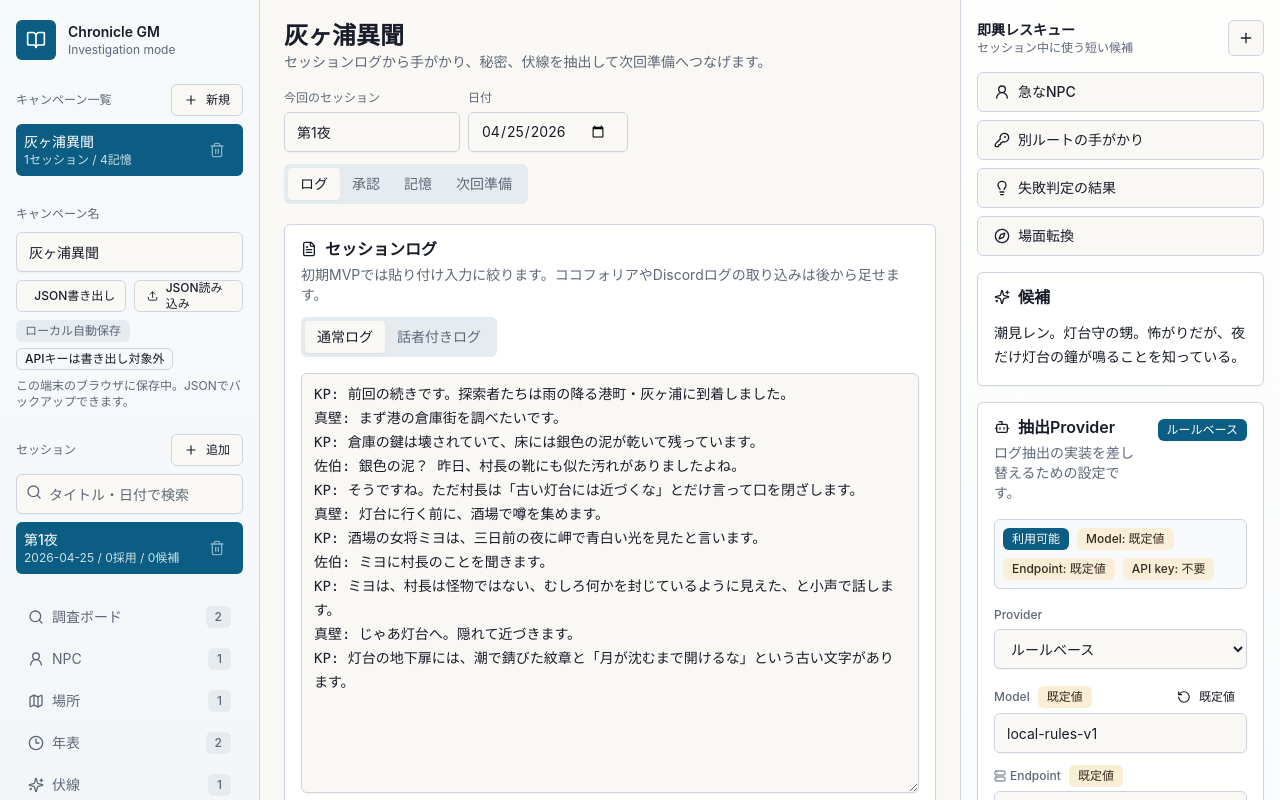
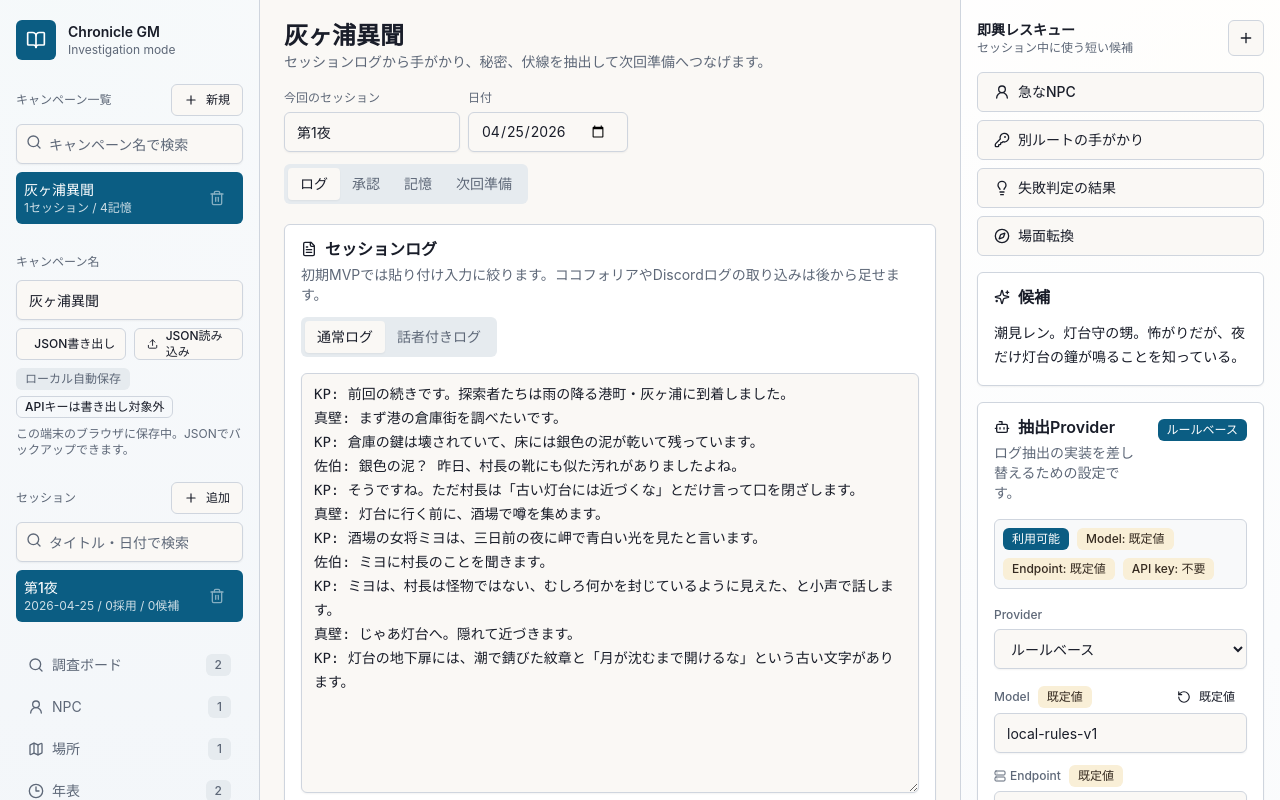
Before and after one commit to Kota-Ohno/trpg-gm-copilot, a React (Vite) app: page / in a window 1280 px wide. Shown: the top 800 px of the page. Built offline with nearby package versions, Linux system fonts and the light colour scheme.

Commit message:
Add campaign list search

```diff
--- a/src/App.tsx
+++ b/src/App.tsx
@@ -217,6 +217,7 @@ export function App() {
   const [campaignLibrary, setCampaignLibrary] = useState<CampaignLibraryState>(loadCampaignLibraryState);
   const [showApprovedReviewItems, setShowApprovedReviewItems] = useState(true);
   const [reviewKindFilter, setReviewKindFilter] = useState<ReviewKindFilter>("all");
+  const [campaignQuery, setCampaignQuery] = useState("");
   const [sessionQuery, setSessionQuery] = useState("");
   const [storageError, setStorageError] = useState<string | null>(null);
   const [providerSecrets, setProviderSecrets] = useState<ProviderSecretSettings>(loadProviderSecrets);
@@ -270,6 +271,12 @@ export function App() {
       伏線: 0,
     },
   );
+  const normalizedCampaignQuery = campaignQuery.trim().toLowerCase();
+  const visibleCampaigns = normalizedCampaignQuery
+    ? campaignLibrary.campaigns.filter((campaign) =>
+        campaign.campaignName.toLowerCase().includes(normalizedCampaignQuery),
+      )
+    : campaignLibrary.campaigns;
   const normalizedSessionQuery = sessionQuery.trim().toLowerCase();
   const visibleSessions = normalizedSessionQuery
     ? campaignState.sessions.filter((session) =>
@@ -341,6 +348,7 @@ export function App() {
         ? campaignId
         : current.activeCampaignId,
     }));
+    setCampaignQuery("");
     setSessionQuery("");
     setLogInputMode("plain");
     setActiveTab("log");
@@ -355,6 +363,7 @@ export function App() {
         activeCampaignId: nextCampaign.id,
       };
     });
+    setCampaignQuery("");
     setSessionQuery("");
     setLogInputMode("plain");
     setActiveTab("log");
@@ -390,6 +399,7 @@ export function App() {
               current.activeCampaignId === campaignId ? fallbackCampaign.id : current.activeCampaignId,
           };
         });
+        setCampaignQuery("");
         setSessionQuery("");
         setLogInputMode("plain");
         setActiveTab("log");
@@ -822,8 +832,19 @@ export function App() {
                 新規
               </Button>
             </div>
+            <div className="relative">
+              <Search className="pointer-events-none absolute left-2.5 top-2.5 h-4 w-4 text-muted-foreground" />
+              <Input
+                aria-label="キャンペーンを検索"
+                className="pl-8"
+                disabled={isExtracting}
+                placeholder="キャンペーン名で検索"
+                value={campaignQuery}
+                onChange={(event) => setCampaignQuery(event.target.value)}
+              />
+            </div>
             <div className="space-y-1">
-              {campaignLibrary.campaigns.map((campaign) => (
+              {visibleCampaigns.map((campaign) => (
                 <div
                   className={
                     campaign.id === campaignState.id
@@ -855,6 +876,11 @@ export function App() {
                   </Button>
                 </div>
               ))}
+              {visibleCampaigns.length === 0 && (
+                <p className="rounded-md border border-dashed px-3 py-4 text-center text-xs text-muted-foreground">
+                  条件に一致するキャンペーンはありません。
+                </p>
+              )}
             </div>
           </div>
 
```
